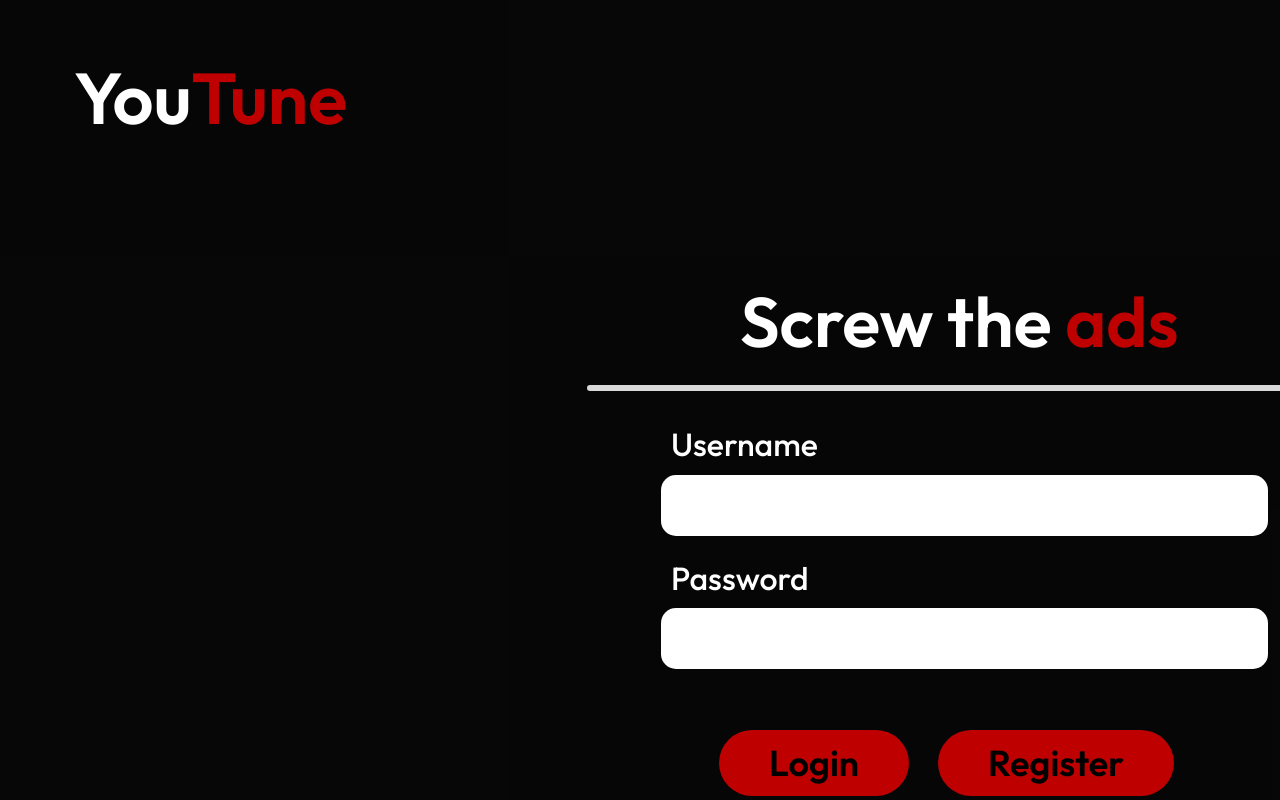
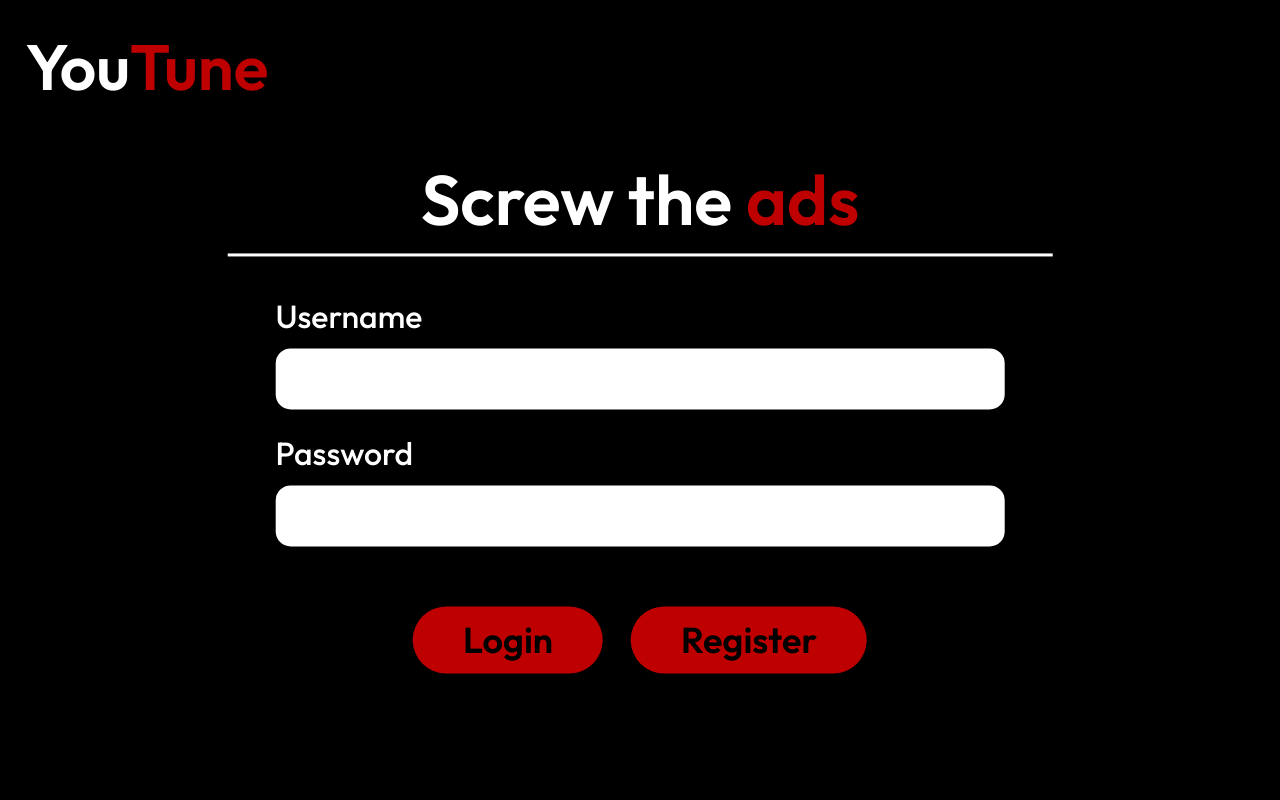
Before and after one commit to AnishG-git/YouTune, a React (Create React App) app in the folder youtune-react-electron/: page / in a window 1280 px wide. Built offline with nearby package versions, Linux system fonts and the light colour scheme.

Commit message:
Modified UI to make it more organized and added registration modal functionality

```diff
--- /dev/null
+++ b/youtune-react-electron/src/DynamicForm.css
@@ -0,0 +1,25 @@
+/* DynamicForm.css */
+
+.textFieldHeader {
+    font-family: 'Outfit', Helvetica;
+    font-size: x-large;
+    font-weight: bold;
+    color: white;
+}
+
+.textField {
+    font-family: 'Outfit', Helvetica;
+    font-size: x-large;
+    color: black;
+    border: 2px solid white; /* Bolder border for text fields */
+    border-radius: 10px; /* Round the corners of text fields */
+    /* Additional styling for text fields */
+    margin-bottom: 30px; /* Increase spacing between text fields */
+    width: -webkit-fill-available;
+}
+
+.statusMessage {
+    font-family: 'Outfit', Helvetica;
+    font-size: medium;
+    color: white;
+}
--- /dev/null
+++ b/youtune-react-electron/src/DynamicForm.js
@@ -0,0 +1,41 @@
+import React from 'react';
+import './DynamicForm.css';
+
+const DynamicForm = ({ className, fieldHeaders }) => {
+  // Generate an array of input elements based on the fieldHeaders
+  const renderTextFields = () => {
+    const textFields = [];
+
+    for (let i = 0; i < fieldHeaders.length; i++) {
+      let fieldType = 'text';
+
+      if (fieldHeaders[i] === 'Password') {
+        fieldType = 'password';
+      } else if (fieldHeaders[i] === 'Email') {
+        fieldType = 'email';
+      }
+
+      textFields.push(
+        <div className='textFieldDiv'>
+          <label className='textFieldHeader'>{fieldHeaders[i]}</label>
+          <input
+            className='textField'
+            type={fieldType}
+            id={fieldHeaders[i]}
+          />
+        </div>
+      );
+    }
+
+    return textFields;
+  };
+
+  return (
+    <form>
+      {renderTextFields()}
+      <label className='statusMessage'>Status Message</label>
+    </form>
+  );
+};
+
+export default DynamicForm;
--- a/youtune-react-electron/src/Home.css
+++ b/youtune-react-electron/src/Home.css
@@ -5,13 +5,275 @@
     display: none;
 }
 
+.login-background {
+  background-color: black;
+  width: 100vw;
+  height: 100vh;
+}
+.login-form-wrapper  {
+  padding: 1%;
+}
 
-.frame {
+.you-tune{
+  display: flex;
+  float: left;
+  overflow: auto;
+  padding: 2%;
+}
+
+.you-tune .you-tune-span {
+  color: #ffffff;
+  font-family: "Outfit", sans-serif;
+  font-size: 64px;
+  font-weight: 600;
+
+}
+.you-tune .you-tune-span2 {
+  color: #be0000;
+  font-family: "Outfit", sans-serif;
+  font-size: 64px;
+  font-weight: 600;
+}
+
+.login-form-wrapper {
+  display: flex;
+  flex-direction: column;
+  gap: 40px;
+  align-items: center;
+  justify-content: flex-start;
+  position: fixed;
+  left: 557px;
+  top: 50%;
+  left: 50%;
+  transform: translate(-50%, -50%);
+}
+
+.login-form-title {
+  border-style: solid;
+  border-color: #ffffff;
+  border-width: 0px 0px 3px 0px;
+  padding: 10px;
+  display: flex;
+  flex-direction: row;
+  gap: 10px;
+  align-items: center;
+  justify-content: center;
+  flex-shrink: 0;
+  width: 805px;
+  position: relative;
+}
+.screw-the-ads {
+  text-align: left;
+  font-family: "Outfit", sans-serif;
+  font-size: 70px;
+  line-height: 125%;
+  font-weight: 600;
+  position: relative;
+}
+.screw-the-ads-span {
+  color: #ffffff;
+  font-family: "Outfit", sans-serif;
+  font-size: 70px;
+  line-height: 125%;
+  font-weight: 600;
+}
+.screw-the-ads-span2 {
+  color: #be0000;
+  font-family: "Outfit", sans-serif;
+  font-size: 70px;
+  line-height: 125%;
+  font-weight: 600;
+}
+.login-form {
+  padding: 0px 48px 0px 48px;
+  display: flex;
+  flex-direction: column;
+  gap: 24px;
+  align-items: flex-start;
+  justify-content: flex-start;
+  align-self: stretch;
+  flex-shrink: 0;
+  position: relative;
+}
+.username {
+  display: flex;
+  flex-direction: column;
+  gap: 12px;
+  align-items: flex-start;
+  justify-content: flex-start;
+  align-self: stretch;
+  flex-shrink: 0;
+  position: relative;
+}
+.username2 {
+  color: #ffffff;
+  text-align: left;
+  font-family: "Outfit", sans-serif;
+  font-size: 32px;
+  line-height: 125%;
+  font-weight: 500;
+  position: relative;
+}
+.username-input {
+  background: #ffffff;
+  border-radius: 15px;
+  padding: 10px 24px 10px 24px;
+  display: flex;
+  flex-direction: row;
+  gap: 10px;
+  align-items: center;
+  justify-content: flex-start;
+  align-self: stretch;
+  flex-shrink: 0;
+  position: relative;
+  overflow: hidden;
+  border: 0;
+}
+
+.username-input input{
+  background-color: white;
+    color: black;
+    border: 1px solid white;
+    padding: 5px;
+    font-family: "Outfit", Helvetica;
+    font-size: 23px;
+    outline: none;
+}
+.input-text {
+  color: rgba(0, 0, 0, 0.65);
+  text-align: left;
+  font-family: "Outfit", sans-serif;
+  font-size: 30px;
+  line-height: 125%;
+  font-weight: 400;
+  position: relative;
+}
+.password {
+  display: flex;
+  flex-direction: column;
+  gap: 12px;
+  align-items: flex-start;
+  justify-content: flex-start;
+  align-self: stretch;
+  flex-shrink: 0;
+  position: relative;
+}
+.password2 {
+  color: #ffffff;
+  text-align: left;
+  font-family: "Outfit", sans-serif;
+  font-size: 32px;
+  line-height: 125%;
+  font-weight: 500;
+  position: relative;
+}
+.password-input {
+  background: #ffffff;
+  border-radius: 15px;
+  padding: 10px 24px 10px 24px;
+  display: flex;
+  flex-direction: column;
+  gap: 10px;
+  align-items: flex-start;
+  justify-content: center;
+  align-self: stretch;
+  flex-shrink: 0;
+  position: relative;
+  overflow: hidden;
+}
+.password-input input {
+  background-color: white;
+  color: black;
+  border: 1px solid white;
+  padding: 5px;
+  font-family: "Outfit", Helvetica;
+  font-size: 23px;
+  outline: none;
+}
+.error-message {
+  color: #ffffff;
+  text-align: left;
+  font-family: "Outfit", sans-serif;
+  font-size: 15px;
+  line-height: 125%;
+  font-weight: 400;
+  position: relative;
+}
+.buttons {
+  display: flex;
+  flex-direction: row;
+  gap: 28px;
+  align-items: center;
+  justify-content: center;
+  align-self: stretch;
+  flex-shrink: 0;
+  position: relative;
+}
+.button {
+  top: 20px;
+  background: #be0000;
+  border-radius: 100px;
+  padding: 11px 50px 11px 50px;
+  display: flex;
+  flex-direction: row;
+  gap: 10px;
+  align-items: center;
+  justify-content: center;
+  flex-shrink: 0;
+  position: relative;
+  overflow: hidden;
+  transition: 0.3s ease;
+}
+
+.button:hover{
+  background-color: white;
+}
+.login {
+  cursor: pointer;
+  color: #000000;
+  text-align: left;
+  font-family: "Outfit", sans-serif;
+  font-size: 36px;
+  line-height: 125%;
+  font-weight: 600;
+  position: relative;
+}
+
+.error-message {
+  color: #be0000;
+  font-family: "Outfit", Helvetica;
+  font-size: 15px;
+  font-weight: 400;
+  left: 38px;
+  letter-spacing: 0;
+  line-height: normal;
+  position: absolute;
+  top: 130px;
+  white-space: nowrap;
+  width: 290px;
+}
+
+.success-message{
+  color: green;
+  font-family: "Outfit", Helvetica;
+  font-size: 15px;
+  font-weight: 400;
+  left: 38px;
+  letter-spacing: 0;
+  line-height: normal;
+  position: absolute;
+  top: 599px;
+  white-space: nowrap;
+  width: 290px;
+  transition: color 5s ease;
+}
+
+/* Testing stuff from old  */
+/* .frame {
     background-color: #000000d4;
     display: flex;
     flex-direction: row;
     justify-content: center;
-    /* overflow: auto; */
   }
 
   .frame .div {
@@ -19,7 +281,6 @@
     height: auto;
     min-height: 100vh;
     min-width: 100vw;
-    /* width: 100vw; */
     position: relative;
     overflow-y: auto;
     overflow-x: scroll;
@@ -38,7 +299,7 @@
     padding: 11px 50px;
     position: relative;
     top: 730px;
-    cursor: pointer; /* Add cursor pointer to indicate it's clickable */
+    cursor: pointer;
     transition: background-color 0.5s ease;
   }
 
@@ -332,4 +593,4 @@
     white-space: nowrap;
     width: 290px;
     transition: color 5s ease;
-  }
+  } */
--- a/youtune-react-electron/src/Home.js
+++ b/youtune-react-electron/src/Home.js
@@ -50,29 +50,90 @@ export const Home = () => {
       }
     };
   return (
-    <div className="frame">
-      <div className="div">
-        <div className="login-frame" onClick={handleLogin}>
-          <div className="text-wrapper">Login</div>
+    // <div className="frame">
+    //   <div className="div">
+    //     <div className="login-frame" onClick={handleLogin}>
+    //       <div className="text-wrapper">Login</div>
+    //     </div>
+    //     <div className="register-frame" onClick={setModalOpen}>
+    //       <div className="text-wrapper-2">Register</div>
+    //     </div>
+    //     {modalOpen && <Modal setOpenModal={setModalOpen} />}
+    //     <div className="you-tune-wrapper">
+    //       <p className="you-tune">
+    //         <span className="span">You</span>
+    //         <span className="text-wrapper-3">Tune</span>
+    //       </p>
+    //     </div>
+    //     <div className="div-wrapper">
+    //       <div className="text-wrapper-4">Username</div>
+    //     </div>
+    //     <div className="overlap">
+    //       <div className="div-wrapper-2">
+    //         <div className="text-wrapper-4">Password</div>
+    //       </div>
+    //       <div className="div-wrapper-3">
+    //       <input
+    //         type="password"
+    //         id="password"
+    //         value={password}
+    //         onChange={(e) => setPassword(e.target.value)}
+    //       />
+    //       </div>
+    //     </div>
+    //     <div className="div-wrapper-4">
+    //     <input
+    //         type="text"
+    //         id="username"
+    //         value={username}
+    //         onChange={(e) => setUsername(e.target.value)}
+    //       />
+    //     </div>
+    //     <div className="overlap-group">
+    //       <div className="screw-the-ads-wrapper">
+    //         <p className="screw-the-ads">
+    //           <span className="span">Screw the </span>
+    //           <span className="text-wrapper-3">ads</span>
+    //         </p>
+    //       </div>
+
+    //       <div className="rectangle-wrapper">
+    //         <div className="rectangle" />
+    //       </div>
+    //     </div>
+    //     <div className='div-wrapper-5'>
+    //     {errorMessage && <p className="error-message">{errorMessage}</p>}
+    //     {successMessage && <p className="success-message">{successMessage}</p>}
+    //     </div>
+    //   </div>
+    // </div>
+    <div className='login-background'>
+      <div className="you-tune">
+        <span className="you-tune-span">You</span>
+        <span className="you-tune-span2">Tune</span>
       </div>
-        <div className="register-frame" onClick={setModalOpen}>
-          <div className="text-wrapper-2">Register</div>
+      <div className="login-form-wrapper">
+        <div className="login-form-title">
+          <div className="screw-the-ads">
+              <span className="screw-the-ads-span">Screw the </span>
+              <span className="screw-the-ads-span2">ads</span>
           </div>
-        {modalOpen && <Modal setOpenModal={setModalOpen} />}
-        <div className="you-tune-wrapper">
-          <p className="you-tune">
-            <span className="span">You</span>
-            <span className="text-wrapper-3">Tune</span>
-          </p>
         </div>
-        <div className="div-wrapper">
-          <div className="text-wrapper-4">Username</div>
+        <div className="login-form">
+          <div className="username">
+            <div className="username2">Username </div>
+            <div className="username-input">
+            <input
+              type="text"
+              id="username"
+              value={username}
+              onChange={(e) => setUsername(e.target.value)}
+            />
             </div>
-        <div className="overlap">
-          <div className="div-wrapper-2">
-            <div className="text-wrapper-4">Password</div>
           </div>
-          <div className="div-wrapper-3">
+          <div className="password">
+            <div className="password2">Password </div>
+            <div className="password-input">
             <input
              type="password"
              id="password"
@@ -81,29 +142,19 @@ export const Home = () => {
            />
             </div>
           </div>
-        <div className="div-wrapper-4">
-        <input
-            type="text"
-            id="username"
-            value={username}
-            onChange={(e) => setUsername(e.target.value)}
-          />
-        </div>
-        <div className="overlap-group">
-          <div className="screw-the-ads-wrapper">
-            <p className="screw-the-ads">
-              <span className="span">Screw the </span>
-              <span className="text-wrapper-3">ads</span>
-            </p>
-          </div>
-
-          <div className="rectangle-wrapper">
-            <div className="rectangle" />
+          <div className="error-message">
+          {errorMessage && <p className="error-message">{errorMessage}</p>}
+         {successMessage && <p className="success-message">{successMessage}</p>}
         </div>
         </div>
-        <div className='div-wrapper-5'>
-        {errorMessage && <p className="error-message">{errorMessage}</p>}
-        {successMessage && <p className="success-message">{successMessage}</p>}
+        <div className="buttons">
+          <div className="button" onClick={handleLogin}>
+            <div className="login">Login </div>
+          </div>
+          <div className="button" onClick={setModalOpen}>
+            <div className="login">Register </div>
+          </div>
+          {modalOpen && <Modal setOpenModal={setModalOpen} />}
         </div>
       </div>
     </div>
--- a/youtune-react-electron/src/Modal.js
+++ b/youtune-react-electron/src/Modal.js
@@ -1,7 +1,7 @@
 import React, { useState } from "react";
 import "./Modal.css";
 import { IoIosCloseCircleOutline } from "react-icons/io";
-
+import DynamicForm from './DynamicForm';
 function Modal({ setOpenModal }) {
 
     //Registration handling
@@ -10,6 +10,7 @@ function Modal({ setOpenModal }) {
     const [errorMessage, setErrorMessage] = useState('');
     const [successMessage, setSuccessMessage] = useState('');
     const [modalOpen, setModalOpen] = useState(false);
+    const fieldHeader = ['Username', 'Email', 'Password'];
     // Necessary registration functions;
 
     //const navigate = useNavigate();
@@ -64,8 +65,8 @@ function Modal({ setOpenModal }) {
         <div className="title">
           <h1>First time? Register now:</h1>
         </div>
-        <div className="body">
-          Username:
+        {/* <div className="body">
+          Username
         </div>
         <div className="usernameInput">
         <input
@@ -74,7 +75,8 @@ function Modal({ setOpenModal }) {
             value={username}
             onChange={(e) => setUsername(e.target.value)}
           />
-        </div>
+        </div> */}
+        <DynamicForm fieldHeaders={fieldHeader}></DynamicForm>
         <div className="footer">
           <button>Register</button>
         </div>
```
Also changed, not shown: youtune-react-electron/src/Modal.css (+8 -19 lines). Lines whose indentation alone changed are shown as unchanged.
